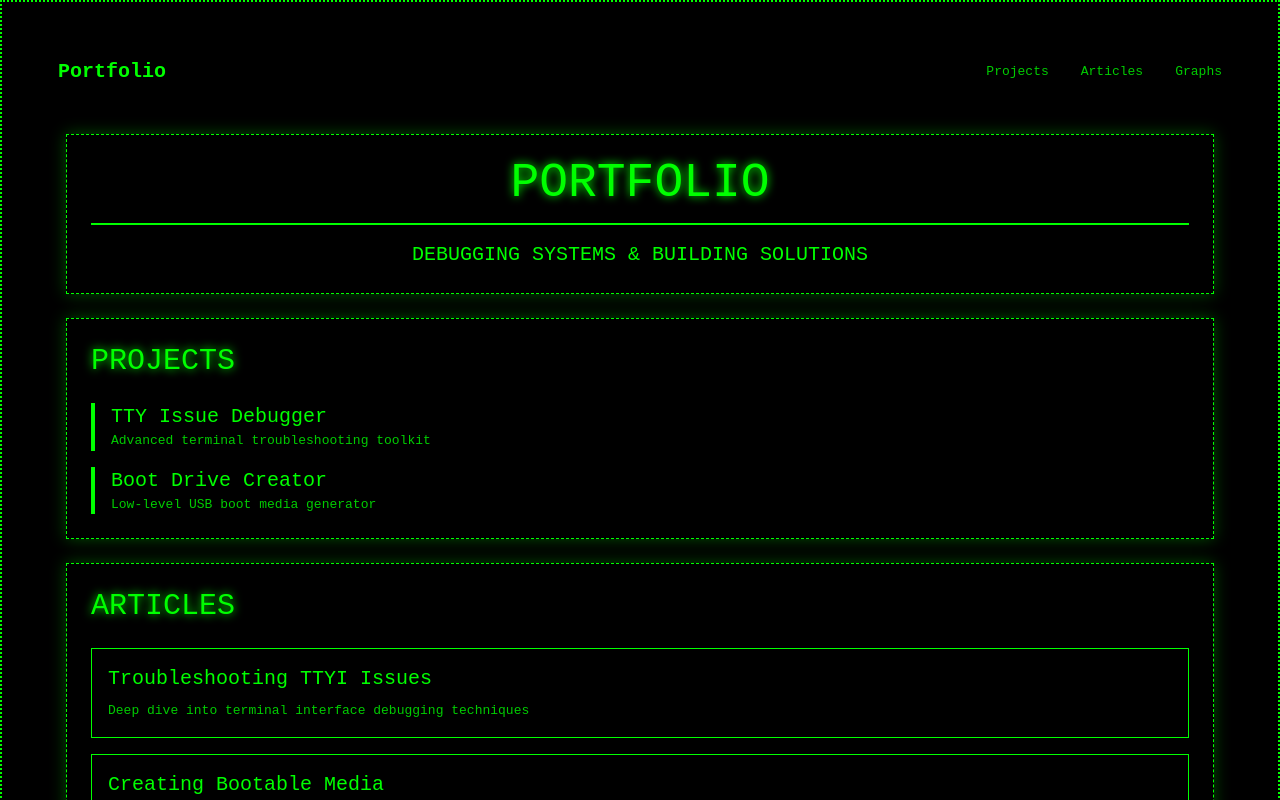
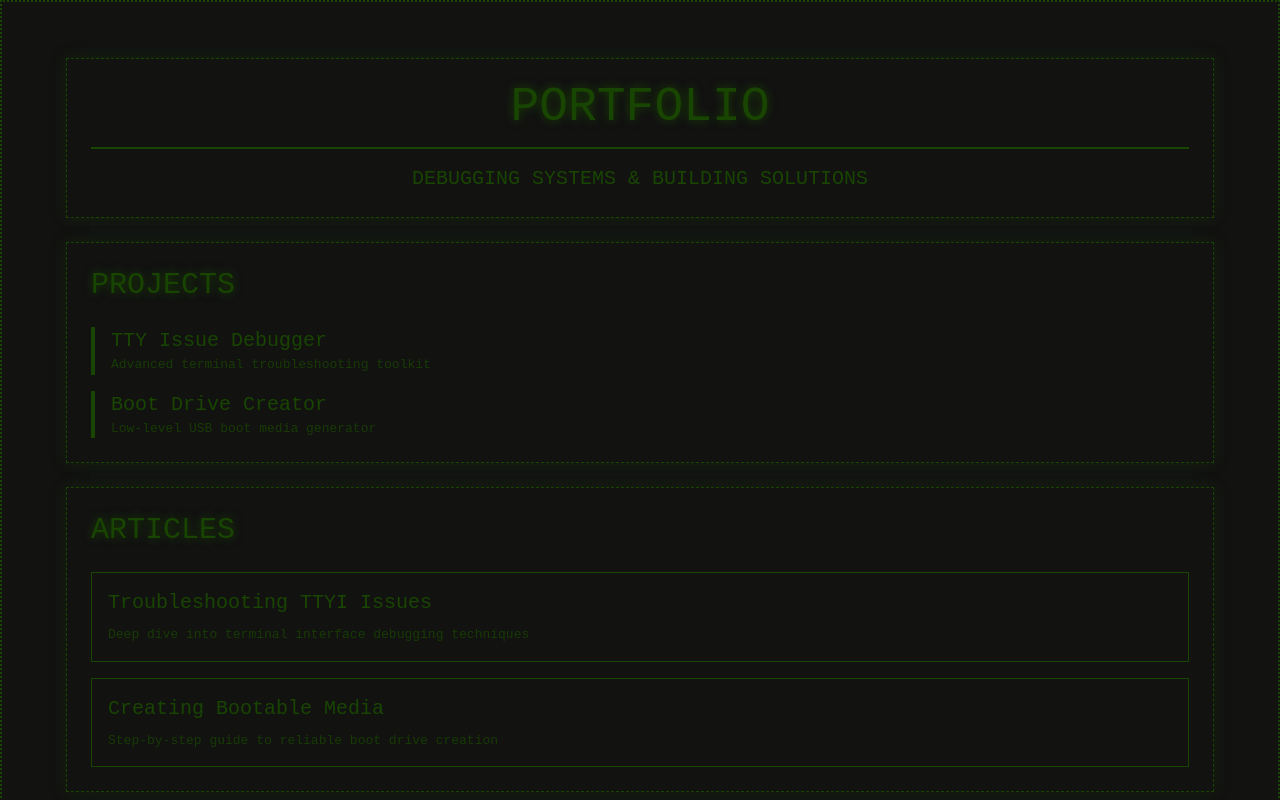
Before and after one commit to ByapakSigdel/portfolio-new, a Next.js app: page / in a window 1280 px wide. Shown: the top 800 px of the page. Built offline with nearby package versions, Linux system fonts and the light colour scheme.

Commit message:
changes to colors and specifics

```diff
--- a/src/app/globals.css
+++ b/src/app/globals.css
@@ -4,9 +4,12 @@
 
 @layer base {
   :root {
-    --background: 0 0% 0%;
-    --foreground: 120 100% 50%;
-    --border-color: 120 100% 25%;
+    /* Hex code conversions */
+    --background: 60 3% 7%;        /* #131412 (dark charcoal) */
+    --foreground: 100 94% 14%;     /* #154402 (dark forest green) */
+    --border-color: 100 94% 10%;   /* Darker green */
+    --accent: 100 94% 18%;         /* Brighter green for text */
+
     --max-width: 1280px;
   }
 
--- a/src/components/layout/MainLayout.tsx
+++ b/src/components/layout/MainLayout.tsx
@@ -5,7 +5,7 @@ import Navigation from './Navigation';
 export default function MainLayout({ children }: { children: ReactNode }) {
   return (
     <div className="min-h-screen bg-background">
-      <Navigation />
+
       <main className="mx-auto max-w-7xl px-4 sm:px-6 lg:px-8">
         {children}
       </main>
```
